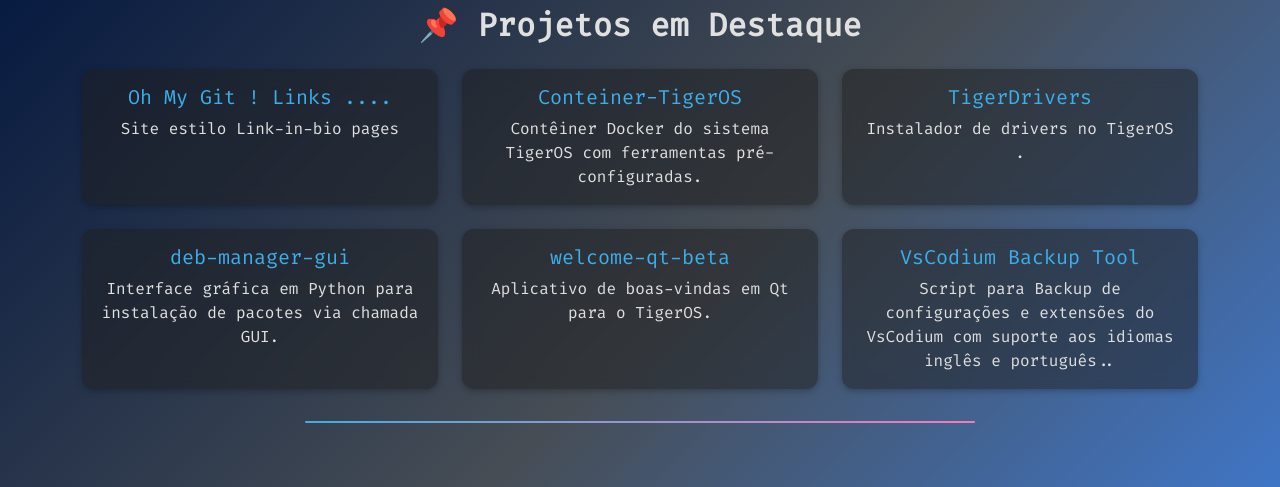
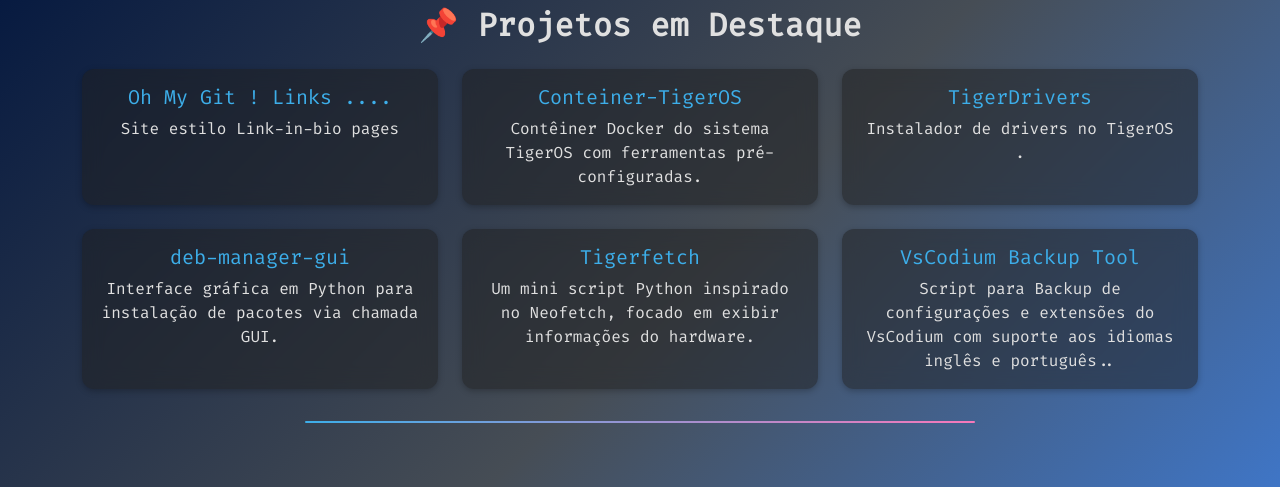
Before and after one commit to selrahcsan/selrahcsan, a plain HTML site: page index.html in a window 1280 px wide. Shown: the part 1665-2152 px from the top of the page. Drawn offline with nearby package versions, Linux system fonts and the light colour scheme.

Commit message:
refactor: Removido o projeto welcome e adicionado o Tigerfetch

```diff
--- a/index.html
+++ b/index.html
@@ -197,8 +197,9 @@
       <div class="col">
         <div class="card card-custom h-100">
           <div class="card-body">
-            <h5 class="card-title"><a href="https://github.com/selrahcsan/welcome-qt-beta">welcome-qt-beta</a></h5>
-            <p class="card-text">Aplicativo de boas-vindas em Qt para o TigerOS.</p>
+            <h5 class="card-title"><a href="https://github.com/selrahcsan/TigerFetch">Tigerfetch</a></h5>
+            <p class="card-text">Um mini script Python inspirado no Neofetch, focado em exibir informações do hardware.
+            </p>
           </div>
         </div>
       </div>
@@ -206,9 +207,11 @@
       <div class="col">
         <div class="card card-custom h-100">
           <div class="card-body">
-            <h5 class="card-title"><a href="https://github.com/selrahcsan/vscodium_backup_tool">VsCodium Backup Tool </a>
+            <h5 class="card-title"><a href="https://github.com/selrahcsan/vscodium_backup_tool">VsCodium Backup Tool
+              </a>
             </h5>
-            <p class="card-text">Script para Backup de configurações e extensões do VsCodium com suporte aos idiomas inglês e português..</p>
+            <p class="card-text">Script para Backup de configurações e extensões do VsCodium com suporte aos idiomas
+              inglês e português..</p>
           </div>
         </div>
       </div>
```
